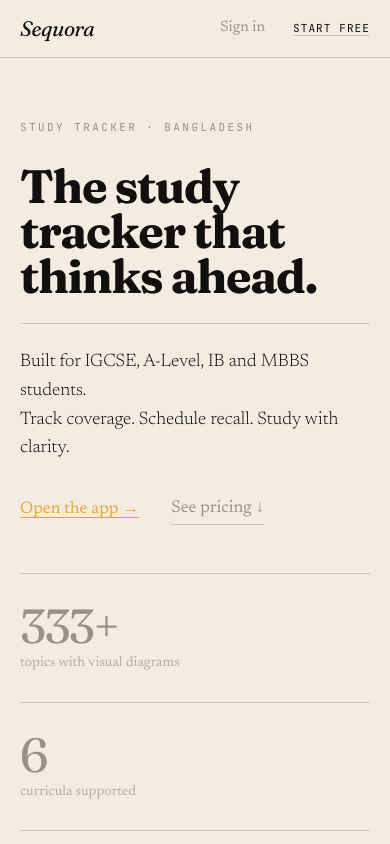
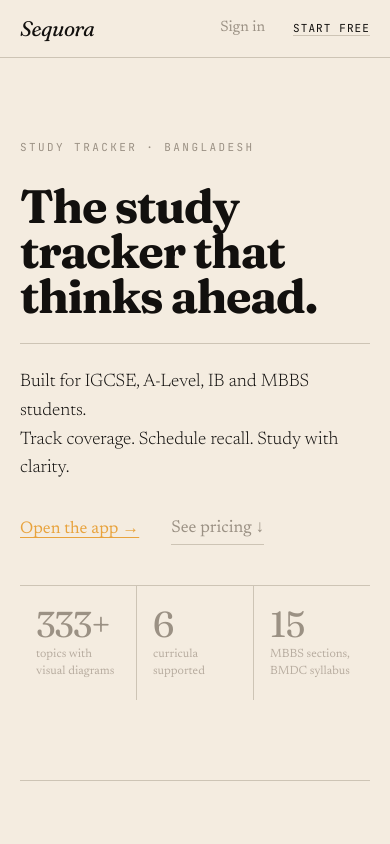
Before and after one commit to officialfindrumtechnologies/sequora-studies, a website built with Vite: page index.html in a window 390 px wide. Shown: the top 844 px of the page. Built offline with nearby package versions, Linux system fonts and the light colour scheme.

Commit message:
fix: mobile hero layout - horizontal stat strip, remove top gap, fix eyebrow wrap

```diff
--- a/index.html
+++ b/index.html
@@ -111,6 +111,7 @@ body {
   text-transform: uppercase;
   color: var(--muted);
   margin-bottom: 28px;
+  white-space: nowrap;
 }
 .hero-title {
   font-family: var(--display);
@@ -438,20 +439,39 @@ footer {
 @media (max-width: 900px) {
   .hero-inner {
     grid-template-columns: 1fr;
-    gap: 48px;
+    gap: 40px;
   }
-  .hero-right { padding-top: 0; }
-  .stat-num { font-size: 48px; }
+  .hero-right {
+    padding-top: 0;
+    flex-direction: row;
+    border-top: 1px solid var(--line);
+  }
+  .stat-item {
+    flex: 1;
+    padding: 20px 16px;
+    border-bottom: none;
+    border-right: 1px solid var(--line);
+  }
+  .stat-item:first-child { border-top: none; }
+  .stat-item:last-child { border-right: none; }
+  .stat-num { font-size: 36px; }
+  .stat-label { font-size: 12px; }
   .features-list { grid-template-columns: 1fr; }
   .feature-item:nth-child(odd) { padding-right: 0; border-right: none; }
   .feature-item:nth-child(even) { padding-left: 0; }
   .footer-inner { grid-template-columns: 1fr; gap: 20px; }
   .footer-links { justify-content: flex-start; }
 }
+@media (max-width: 768px) {
+  .hero {
+    min-height: auto;
+    padding-top: 80px;
+  }
+}
 @media (max-width: 640px) {
   .site-nav { padding: 0 20px; }
   .wrap { padding: 0 20px; }
-  .hero { padding: 60px 20px 40px; }
+  .hero { padding: 80px 20px 40px; }
   .hero-title { font-size: clamp(44px, 12vw, 72px); }
   section { padding: 72px 0; }
   #cta { padding: 80px 20px; }
```
